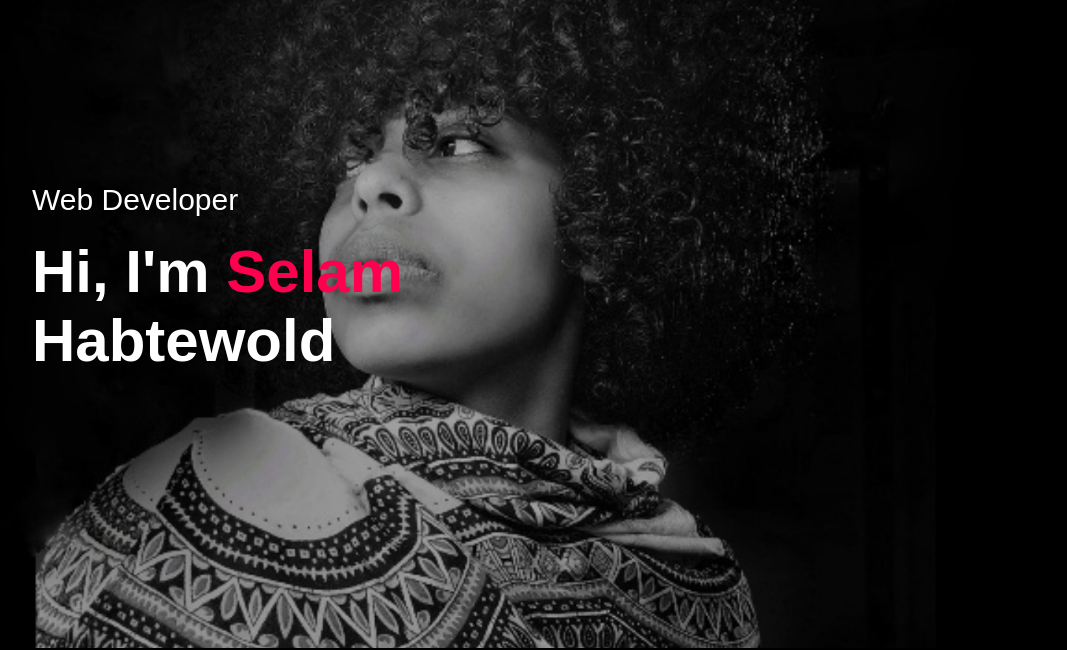
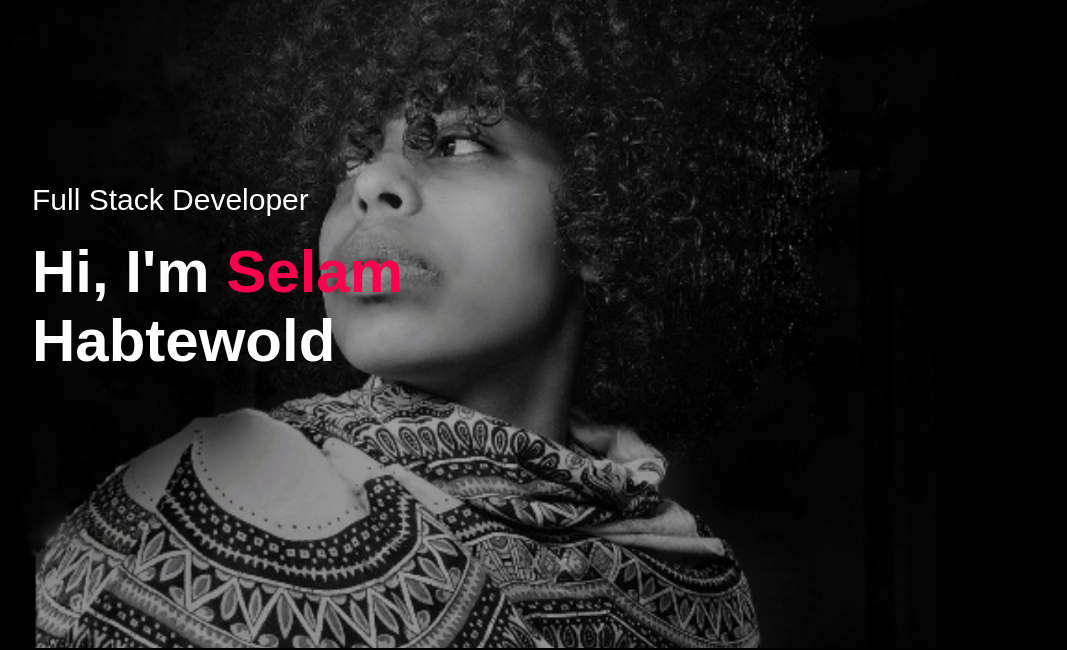
Before and after one commit to selamhabtewold/portifolio, a plain HTML site: page index.html in a window 1280 px wide. Shown: the part 152-802 px from the top of the page, without its empty margins (96-1163 px from the left). Drawn offline with Linux system fonts and the light colour scheme.

Commit message:
Update index.html

```diff
--- a/index.html
+++ b/index.html
@@ -29,7 +29,7 @@
 
             </nav>
             <div class="header-text">
-                <p>Web Developer</p>
+                <p>Full Stack Developer</p>
                 <h1> Hi, I'm <span>Selam</span> <br> Habtewold</h1>
             </div>
         </div>
```
